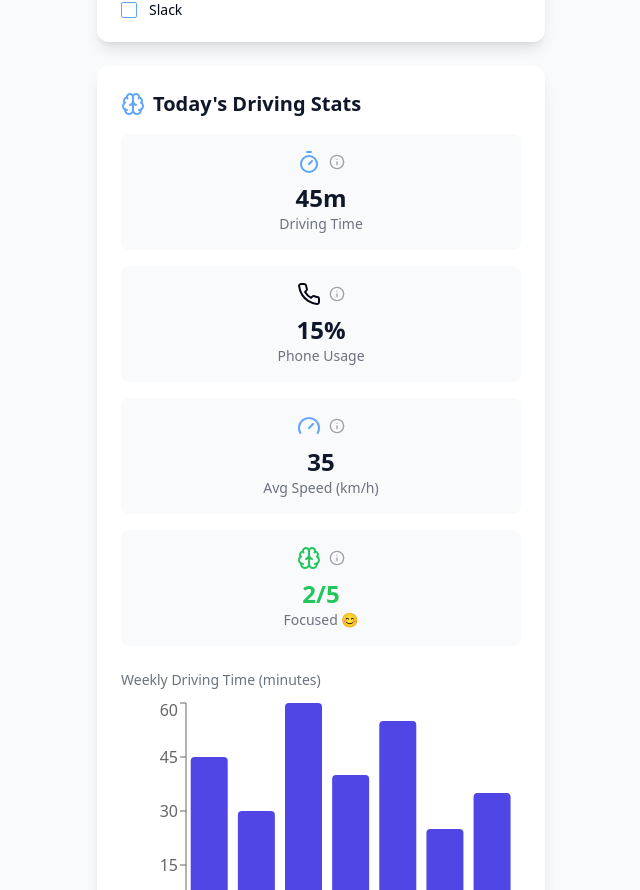
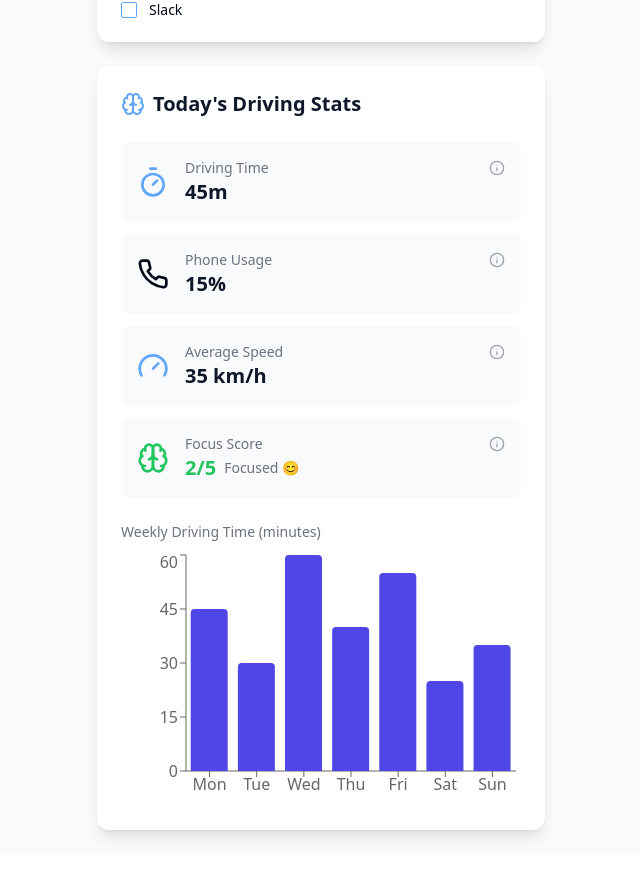
Before and after one commit to pierdiruzza/qosho, a React (Vite) app: page / in a window 1280 px wide. Shown: the part 850-1740 px from the top of the page, without its empty margins (319-959 px from the left). After the commit the page ends 1704 px from the top, so only its background shows below. Built offline with nearby package versions, Linux system fonts and the light colour scheme; no server answers.

Commit message:
Improve UI layout for stats
Rearrange the SafetyStats component's layout to enhance clarity and visual smoothness. Place the logo on the left side for each statistic and adjust the display of information to create narrower rows, making the overall presentation cleaner.
[skip gpt_engineer]

```diff
--- a/src/components/SafetyStats.tsx
+++ b/src/components/SafetyStats.tsx
@@ -42,15 +42,17 @@ const SafetyStats = () => {
   return (
     <TooltipProvider>
       <div className="bg-white rounded-xl p-6 shadow-lg mt-6 animate-fade-in">
-        <div className="flex items-center gap-2 mb-4">
+        <div className="flex items-center gap-2 mb-6">
           <Brain className="w-6 h-6 text-primary" />
           <h2 className="text-xl font-semibold text-secondary">Today's Driving Stats</h2>
         </div>
 
-        <div className="flex flex-col space-y-4">
-          <div className="text-center p-4 bg-gray-50 rounded-lg">
-            <div className="flex justify-center items-center gap-2 mb-2">
-              <Timer className="w-6 h-6 text-primary" />
+        <div className="flex flex-col space-y-3">
+          <div className="flex items-center p-4 bg-gray-50 rounded-lg">
+            <Timer className="w-8 h-8 text-primary mr-4" />
+            <div className="flex-1">
+              <div className="flex items-center justify-between">
+                <span className="text-sm text-gray-500">Driving Time</span>
                 <UITooltip>
                   <TooltipTrigger>
                     <Info className="w-4 h-4 text-gray-400" />
@@ -60,13 +62,15 @@ const SafetyStats = () => {
                   </TooltipContent>
                 </UITooltip>
               </div>
-            <div className="text-2xl font-bold text-secondary">{stats.drivingTime}m</div>
-            <div className="text-sm text-gray-500">Driving Time</div>
+              <div className="text-xl font-bold text-secondary">{stats.drivingTime}m</div>
+            </div>
           </div>
 
-          <div className="text-center p-4 bg-gray-50 rounded-lg">
-            <div className="flex justify-center items-center gap-2 mb-2">
-              <Phone className="w-6 h-6 text-warning" />
+          <div className="flex items-center p-4 bg-gray-50 rounded-lg">
+            <Phone className="w-8 h-8 text-warning mr-4" />
+            <div className="flex-1">
+              <div className="flex items-center justify-between">
+                <span className="text-sm text-gray-500">Phone Usage</span>
                 <UITooltip>
                   <TooltipTrigger>
                     <Info className="w-4 h-4 text-gray-400" />
@@ -76,13 +80,15 @@ const SafetyStats = () => {
                   </TooltipContent>
                 </UITooltip>
               </div>
-            <div className="text-2xl font-bold text-secondary">{stats.phoneUsagePercent}%</div>
-            <div className="text-sm text-gray-500">Phone Usage</div>
+              <div className="text-xl font-bold text-secondary">{stats.phoneUsagePercent}%</div>
+            </div>
           </div>
 
-          <div className="text-center p-4 bg-gray-50 rounded-lg">
-            <div className="flex justify-center items-center gap-2 mb-2">
-              <Gauge className="w-6 h-6 text-primary" />
+          <div className="flex items-center p-4 bg-gray-50 rounded-lg">
+            <Gauge className="w-8 h-8 text-primary mr-4" />
+            <div className="flex-1">
+              <div className="flex items-center justify-between">
+                <span className="text-sm text-gray-500">Average Speed</span>
                 <UITooltip>
                   <TooltipTrigger>
                     <Info className="w-4 h-4 text-gray-400" />
@@ -92,13 +98,15 @@ const SafetyStats = () => {
                   </TooltipContent>
                 </UITooltip>
               </div>
-            <div className="text-2xl font-bold text-secondary">{stats.averageSpeed}</div>
-            <div className="text-sm text-gray-500">Avg Speed (km/h)</div>
+              <div className="text-xl font-bold text-secondary">{stats.averageSpeed} km/h</div>
+            </div>
           </div>
 
-          <div className="text-center p-4 bg-gray-50 rounded-lg">
-            <div className="flex justify-center items-center gap-2 mb-2">
-              <Brain className={`w-6 h-6 ${getFocusScoreColor(stats.focusScore)}`} />
+          <div className="flex items-center p-4 bg-gray-50 rounded-lg">
+            <Brain className={`w-8 h-8 ${getFocusScoreColor(stats.focusScore)} mr-4`} />
+            <div className="flex-1">
+              <div className="flex items-center justify-between">
+                <span className="text-sm text-gray-500">Focus Score</span>
                 <UITooltip>
                   <TooltipTrigger>
                     <Info className="w-4 h-4 text-gray-400" />
@@ -108,10 +116,15 @@ const SafetyStats = () => {
                   </TooltipContent>
                 </UITooltip>
               </div>
-            <div className={`text-2xl font-bold ${getFocusScoreColor(stats.focusScore)}`}>
+              <div className="flex items-center">
+                <span className={`text-xl font-bold ${getFocusScoreColor(stats.focusScore)}`}>
                   {stats.focusScore}/5
+                </span>
+                <span className="ml-2 text-sm text-gray-500">
+                  {getFocusScoreText(stats.focusScore)}
+                </span>
               </div>
-            <div className="text-sm text-gray-500">{getFocusScoreText(stats.focusScore)}</div>
+            </div>
           </div>
         </div>
 
```
Lines whose indentation alone changed are shown as unchanged.
